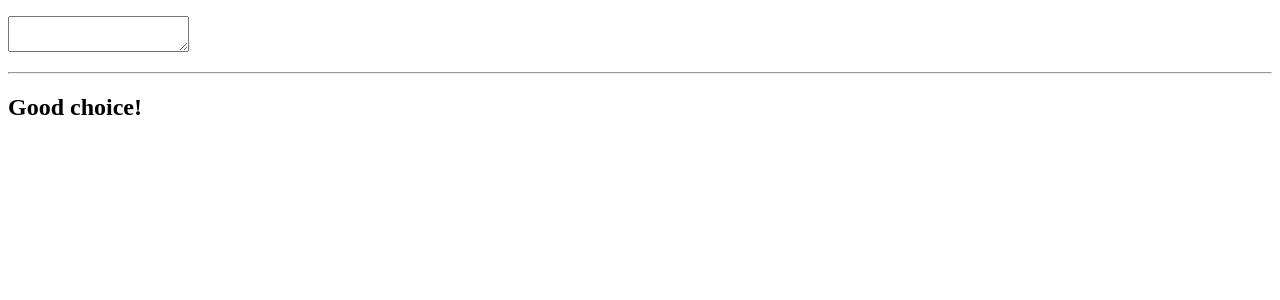
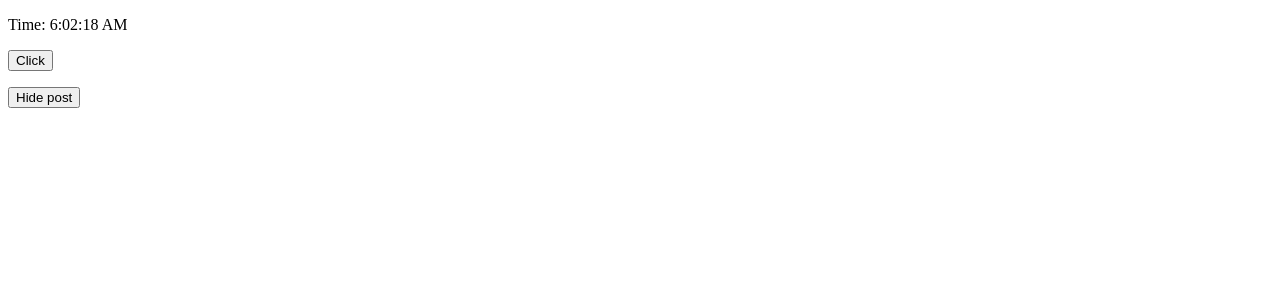
Before and after one commit to md-arif-islam/reactapp, a React (Create React App) app: page / in a window 1280 px wide. Shown: the top 300 px of the page. Built offline with nearby package versions, Linux system fonts and the light colour scheme.

Commit message:
useEffect()

```diff
--- a/src/App.js
+++ b/src/App.js
@@ -1,14 +1,17 @@
-import React from 'react';
-import Todo from './components/Todo';
+import { useState } from 'react';
+import MyComponent from './components/MyComponent';
 
-class App extends React.Component {
-    render() {
-        return (
-            <div className="app">
-                <Todo />
-            </div>
-        );
-    }
+export default function App() {
+    const [show, setShow] = useState(true);
+
+    return (
+        <div className="app">
+            <div>{show && <MyComponent />}</div>
+            <p>
+                <button type="button" onClick={() => setShow((prevShow) => !prevShow)}>
+                    {show ? 'Hide post' : 'Show post'}
+                </button>
+            </p>
+        </div>
+    );
 }
-
-export default App;
--- /dev/null
+++ b/src/components/MyComponent.js
@@ -0,0 +1,40 @@
+import { useEffect, useState } from 'react';
+
+export default function MyComponent() {
+    const [count, setCount] = useState(0);
+    const [date, setDate] = useState(new Date());
+
+    const tick = () => {
+        console.log(`clock ticking!`);
+        setDate(new Date());
+    };
+
+    useEffect(() => {
+        console.log('updating document title');
+        document.title = `Clicked ${count} times`;
+    }, [count]);
+
+    useEffect(() => {
+        console.log('starting timer');
+        const interval = setInterval(tick, 1000);
+
+        return () => {
+            clearInterval(interval);
+        };
+    }, []);
+
+    const addClick = () => {
+        setCount((prevCount) => prevCount + 1);
+    };
+
+    return (
+        <div>
+            <p>Time: {date.toLocaleTimeString()}</p>
+            <p>
+                <button type="button" onClick={addClick}>
+                    Click
+                </button>
+            </p>
+        </div>
+    );
+}
--- a/src/components/Todo.js
+++ /dev/null
@@ -1,27 +0,0 @@
-import { useState } from 'react';
-
-function Todo() {
-    const [todo, setTodo] = useState('');
-    const [warning, setWarning] = useState(null);
-
-    const handleInput = (e) => {
-        const inputValue = e.target.value;
-        const updateWarning = inputValue.includes('.js') ? 'You need JS Skill' : null;
-
-        setTodo(inputValue);
-        setWarning(updateWarning);
-    };
-
-    return (
-        <div>
-            <p>{todo}</p>
-            <p>
-                <textarea name="todo" value={todo} onChange={handleInput} />
-            </p>
-            <hr />
-            <h2>{warning || 'Good choice!'}</h2>
-        </div>
-    );
-}
-
-export default Todo;
```
Also changed, not shown: src/components/TodoClass.js (deleted, +0 -35 lines).
